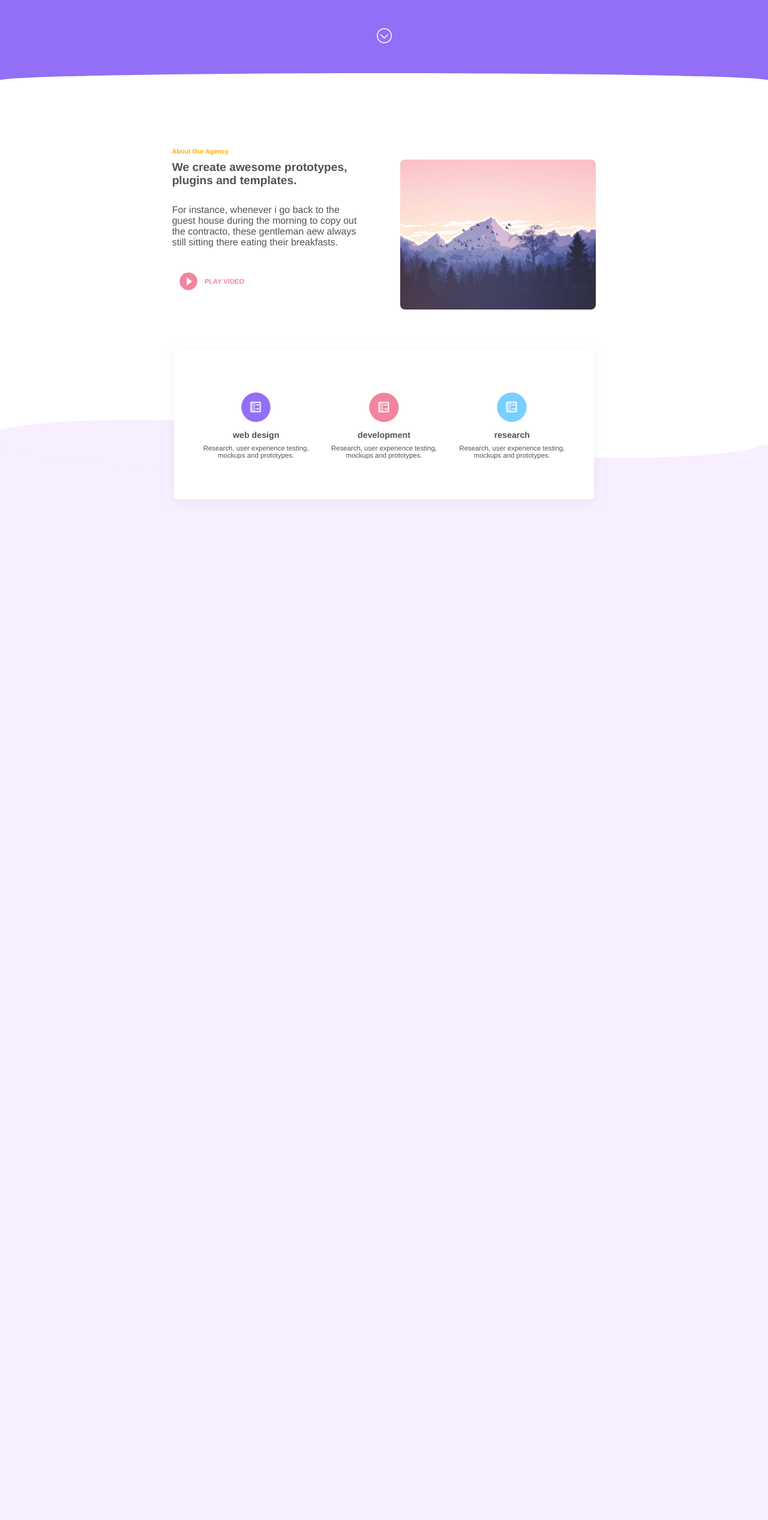
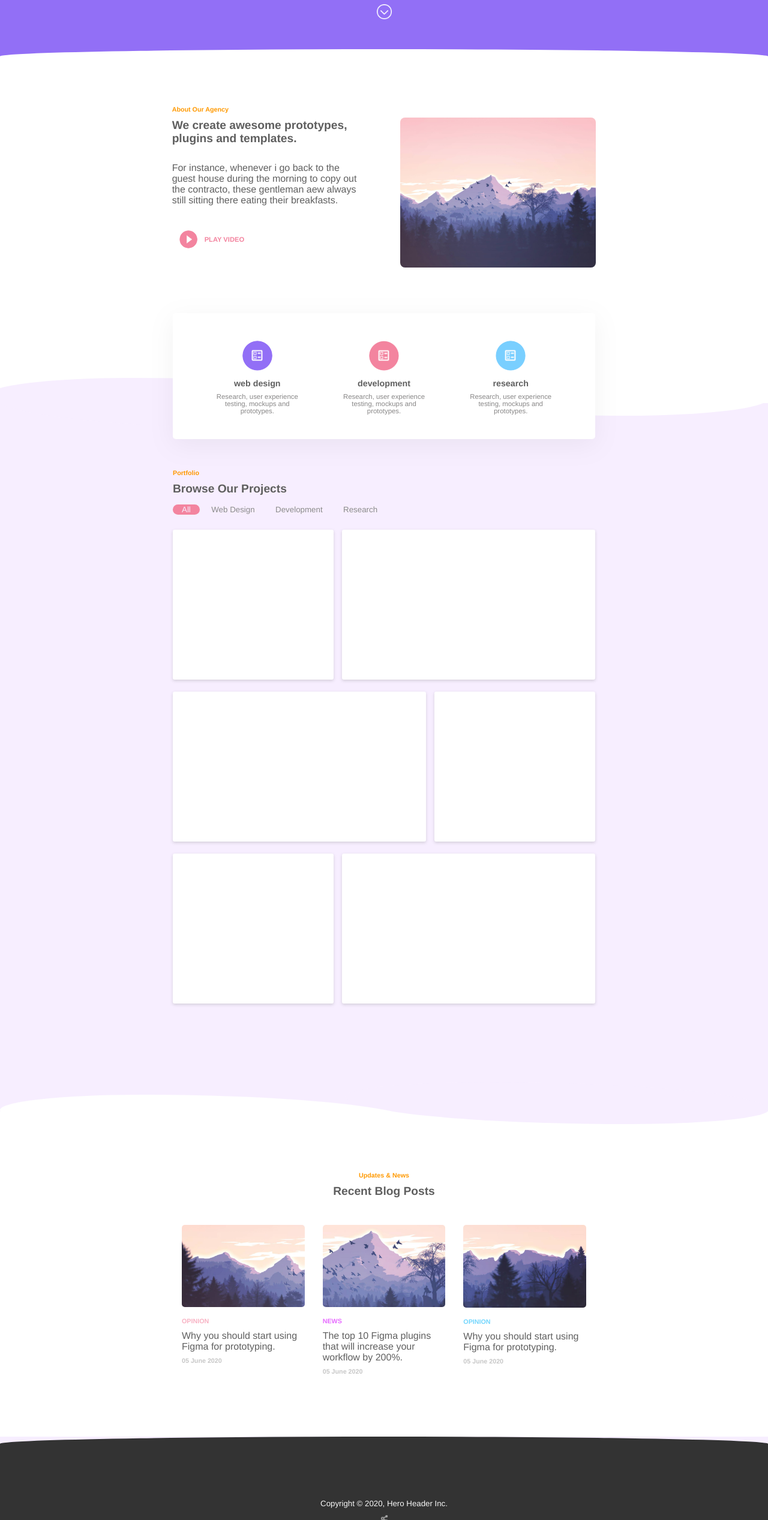
Before and after one commit to MatheusTostes/lading-page, a plain HTML site: page src/index.html in a window 1280 px wide. Shown: the part 266-2800 px from the top of the page at 60% size. Before the commit the page ends 1408 px from the top, so only its background shows below. Drawn offline with Linux system fonts and the light colour scheme.

Commit message:
Core complete

```diff
--- a/src/index.html
+++ b/src/index.html
@@ -30,6 +30,7 @@
     </header>
     <div class="curved-header-anouncement"></div>
     <body>
+      <div class="content">
         <div class="anouncement">
           <div class="anouncement-text">
             <div>
@@ -63,9 +64,64 @@
               <h5 class="card-description">Research, user experience testing, mockups and prototypes.</h5>
             </div>
           </div>
-
+          <div class="projects">
+            <h6 class="about-text">Portfolio</h6>
+            <h1 class="title-section">Browse Our Projects</h1>
+            <div class="filter-bar">
+              <button class="button-filter-bar active">All</button>
+              <button class="button-filter-bar">Web Design</button>
+              <button class="button-filter-bar">Development</button>
+              <button class="button-filter-bar">Research</button>
+            </div>
+            <div class="portfolio">
+              <div class="line-projects">
+                <div class="card-portfolio card-portfolio-30"></div>
+                <div class="card-portfolio card-portfolio-65"></div>
+              </div>
+              <div class="line-projects">
+                <div class="card-portfolio card-portfolio-65"></div>
+                <div class="card-portfolio card-portfolio-30"></div>
+              </div>
+              <div class="line-projects">
+                <div class="card-portfolio card-portfolio-30"></div>
+                <div class="card-portfolio card-portfolio-65"></div>
+              </div>
+            </div>
+          </div>
+        </div>
+        <div class="curved-projects-updates"></div>
+        <div class="updates">
+          <h6 class="about-text">Updates & News</h6>
+          <h1 class="title-section">Recent Blog Posts</h1>
+          <div class="recent-content">
+            <div class="card-recent">
+              <img class="image-recent" src="../images/scenario2.png" alt="">
+              <h6 class="about-text title-pink">OPINION</h6>
+              <h5 class="text-section">Why you should start using Figma for prototyping.</h5>
+              <h6 class="date-recent">05 June 2020</h6>
+            </div>
+            <div class="card-recent">
+              <img class="image-recent" src="../images/scenario3.png" alt="">
+              <h6 class="about-text title-purple">NEWS</h6>
+              <h5 class="text-section">The top 10 Figma plugins that will increase your workflow by 200%.</h5>
+              <h6 class="date-recent">05 June 2020</h6>
+            </div>
+            <div class="card-recent">
+              <img class="image-recent" src="../images/scenario4.png" alt="">
+              <h6 class="about-text title-blue">OPINION</h6>
+              <h5 class="text-section">Why you should start using Figma for prototyping.</h5>
+              <h6 class="date-recent">05 June 2020</h6>
+            </div>
+          </div>
+        </div>
       </div>
     </body>
-    <footer></footer>
+    <footer>
+      <div class="curved-footer"></div>
+      <div class="footer-content">
+        <h5 class="copyright">Copyright © 2020, Hero Header Inc.</h5>
+        <img class="share-icon" src="../images/share-icon.png" alt="">
+      </div>
+    </footer>
   </div>
   </html>
--- a/src/styles.css
+++ b/src/styles.css
@@ -3,20 +3,15 @@
 }
 
 .container {
-  background-color: #926FF6;
-  height: 100vh;
-}
-
-body {
-  background-color: #F7EEFF;
-  color: #535353;
+  width: 100%;
 }
 
 header {
+  background-color: #926FF6;
   font-weight: 900;
   font-size: 1em;
   color: #ffffff;
-  padding-bottom: 20px;
+  padding-bottom: 50px;
 }
 
 .top-bar {
@@ -69,11 +64,12 @@ header {
   justify-content: center;
 }
 .creative-header {
-  color: #FFAE00;
+  color: #ffd000;
+  font-weight: 600;
 }
 
 .hero-header {
-  padding: 20px;
+  padding: 10px;
   font-weight: 900;
 }
 
@@ -83,28 +79,43 @@ header {
 
 .down-chevron {
   height: 25px;
-  margin-top: 50px;
+  margin-top: 30px;
   filter: invert(100%);
   -webkit-filter: invert(100%);
   cursor: pointer;
 }
 .down-chevron:hover{
-  margin: 60px 0 -10px 0;
+  padding-top: 20px;
+  margin: 25px 0 -15px 0;
   transition: 0.5s;
 }
 
 .curved-header-anouncement {
   height: 3vh;
   width: 100%;
+  margin-top: -30px;
   background-color: #ffffff;
   border-top-left-radius: 50%;
   border-top-right-radius: 50%;
 }
 
+body {
+  background-color: #F7EEFF;
+  color: #5f5f5f;
+  width: 100%;
+}
+
+.content {
+  width: 100%;
+  display: flex;
+  flex-direction: column;
+  align-items: center;
+}
+
 .anouncement {
   width: 100%;
   background-color: #ffffff;
-  padding: 100px 0 100px 0;
+  padding: 70px 0 100px 0;
   display: flex;
   justify-content: center;
   align-items: center;
@@ -124,7 +135,7 @@ header {
 .about-text {
   font-weight: 600;
   margin-bottom: 10px;
-  color: #FFAE00;
+  color: #ff9900;
 }
 
 .title-section {
@@ -147,8 +158,9 @@ header {
   color: #F3849F;
   cursor: pointer;
 }
-.button-play-video:focus {
-  border: none;
+.button-play-video:hover {
+  opacity: 0.8;
+  transition: 0.5s;
 }
 
 .img-play-video {
@@ -195,29 +207,31 @@ header {
 }
 
 .services {
-  height: 50vh;
+  width: 55%;
   background-color: #F7EEFF;
   display: flex;
+  flex-direction: column;
   justify-content: center;
+  align-items: center;
 }
 
 .container-card-services {
   position: relative;
-  margin: -160px;
+  margin: -150px 0;
   background-color: #ffffff;
-  height: 190px;
-  width: 50%;
-  padding: 30px 30px;
+  height: 150px;
+  width: 100%;
+  padding: 30px 0;
   border-radius: 5px;
   display: flex;
   align-items: center;
-  justify-content: space-around;
-  box-shadow: 0 5px 20px rgba(131, 131, 131, 0.1);
+  justify-content: center;
+  box-shadow: 0 10px 40px rgba(131, 131, 131, 0.1);
 }
 
 .card-service {
-  width: 35%;
-  margin: 10px;
+  width: 30%;
+  margin: 0;
   display: flex;
   flex-direction: column;
   align-items: center;
@@ -232,10 +246,185 @@ header {
 }
 
 .card-title {
-  margin: 8px;
+  margin: 8px 0;
 }
 
 .card-description {
+  padding: 0 15%;
   font-weight: 200;
   font-size: 0.8em;
+  color: #888787;
 }
+
+.projects {
+  margin-top: 200px;
+  width: 100%;
+  background-color: #F7EEFF;
+  display: flex;
+  flex-direction: column;
+}
+
+.button-filter-bar{
+  background-color: transparent;
+  padding: 1px 15px;
+  border-radius: 25px;
+  margin: 15px 0;
+  color: #8b8b8b;
+  cursor: pointer;
+}
+.active, .button-filter-bar:hover{
+  background-color: #F3849F;
+  color: #F7EEFF;
+}
+
+.portfolio {
+  width: 100%;
+  display: flex;
+  flex-direction: column;
+  justify-content: space-between;
+}
+
+.card-portfolio {
+  background-color: #ffffff;
+  height: 250px;
+  border-radius: 3px;
+  box-shadow: 0 2px 5px rgba(131, 131, 131, 0.3);
+  margin: 10px 0;
+}
+
+.card-portfolio:hover {
+  transform: scale(1.03);
+  transition: 0.5s;
+}
+
+.card-portfolio-30 {
+  width: 38%;
+}
+
+.card-portfolio-65 {
+  width: 60%;
+}
+
+.line-projects {
+  display: flex;
+  justify-content: space-between;
+}
+
+.curved-projects-updates {
+  margin-top: 100px;
+  position: relative;
+  height: 70px;
+  width: 100%;
+  background: #F7EEFF;
+  bottom: 0;
+}
+
+.curved-projects-updates::before, .curved-projects-updates::after {
+  content: "";
+  display: block;
+  position: absolute;
+  border-radius: 50% 100%;
+}
+
+.curved-projects-updates::before {
+  width: 55%;
+  height: 100%;
+  background-color: #F7EEFF;
+  right: 0;
+  top: 30%;
+}
+.curved-projects-updates::after {
+  width: 55%;
+  height: 109%;
+  background-color: #FFFFFF;
+  left: 0;
+  top: 60%;
+}
+
+.updates {
+  width: 100%;
+  padding: 100px 0 50px 0;
+  background-color: #ffffff;
+  display: flex;
+  flex-direction: column;
+  align-items: center;
+}
+
+.recent-content {
+  width: 55%;
+  margin: 30px;
+  display: flex;
+  justify-content: center;
+}
+
+.card-recent {
+  width: 30%;
+  margin: 15px;
+  cursor: pointer;
+}
+
+.card-recent:hover {
+  transform: scale(1.03);
+  transition: 0.5s;
+}
+
+.image-recent {
+  width: 100%;
+  border-radius: 5px;
+  margin-bottom: 3px;
+}
+
+.title-pink {
+  color: #F8B2C3;
+  margin: 10px 0;
+  font-weight: 900;
+}
+
+.title-purple {
+  color: #e66bff;
+  margin: 10px 0;
+  font-weight: 900;
+}
+
+.title-blue {
+  color: #73d6fd;
+  margin: 10px 0;
+  font-weight: 900;
+}
+
+.date-recent {
+  color: #c7c7c7;
+  margin: 8px 0;
+}
+
+.curved-footer {
+  height: 3vh;
+  width: 100%;
+  background-color: #333333;
+  border-top-left-radius: 50%;
+  border-top-right-radius: 50%;
+}
+
+.footer-content {
+  height: 200px;
+  width: 100%;
+  background-color: #333333;
+  display: flex;
+  flex-direction: column;
+  align-items: center;
+  justify-content: center;
+}
+
+.copyright {
+  font-weight: 200;
+  color: #f7f7f7;
+  margin-bottom: 10px;
+}
+
+.share-icon {
+  height: 15px;
+  filter: invert(100%);
+  -webkit-filter: invert(100%);
+  fill: green;
+  cursor: pointer;
+}
```
Also changed, not shown: images/scenario2.png (added), images/scenario3.png (added), images/scenario4.png (added), images/share-icon.png (added). Lines whose indentation alone changed are shown as unchanged.
